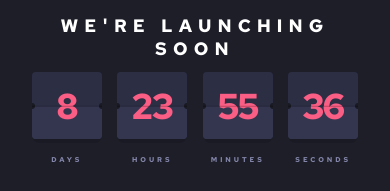
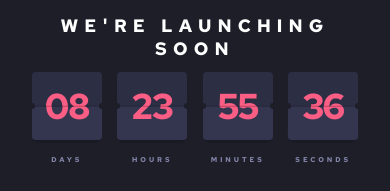
Before and after one commit to zuolizhu/countdown-timer-frontendmentor, a React (Create React App) app: page / in a window 390 px wide. Shown: the part 140-331 px from the top of the page. Built offline with nearby package versions, Linux system fonts and the light colour scheme.

Commit message:
responsive for desktop

```diff
--- a/src/components/AnimationCard.js
+++ b/src/components/AnimationCard.js
@@ -1,7 +1,7 @@
 export default function AnimationCard({ animation, number }) {
   return (
     <div className={`flip-clock__unit__flip flip-clock__unit__flip--${animation}`}>
-      <span className="t-clock">{number}</span>
+      <span className="t-clock">{number.toString().padStart(2, '0')}</span>
     </div>
   )
 }
--- a/src/components/FlipClock.js
+++ b/src/components/FlipClock.js
@@ -1,19 +1,13 @@
-import { useEffect, useState } from 'react'
 import FlipClockUnit from './FlipClockUnit'
 
 export default function FlipClock({ days, hours, minutes, seconds }) {
-  const [swapSeconds, setSwapSeconds] = useState(true)
-
-  useEffect(() => {
-    setSwapSeconds(oldSwap => !oldSwap)
-  }, [seconds])
 
   return (
     <div className="flip-clock">
       <FlipClockUnit number={days} unit={'days'} />
       <FlipClockUnit number={hours} unit={'hours'} />
       <FlipClockUnit number={minutes} unit={'minutes'} />
-      <FlipClockUnit number={seconds} swap={swapSeconds} unit={'seconds'} />
+      <FlipClockUnit number={seconds} unit={'seconds'} />
     </div>
   )
 }
--- a/src/components/FlipClockUnit.js
+++ b/src/components/FlipClockUnit.js
@@ -1,14 +1,31 @@
 import StaticCard from './StaticCard'
 import AnimationCard from './AnimationCard'
-import getCalibratedNumber from '../getCalibratedNumber'
+import getPrevNumber from '../getPrevNumber'
+import { useState, useEffect } from 'react'
 
-export default function FlipClockUnit({ number, swap = true, unit }) {
+export default function FlipClockUnit({ number, unit }) {
   const currentNumber = number
-  const previousNumber = getCalibratedNumber(number + 1, unit)
-  const number1 = swap ? previousNumber : currentNumber
-  const number2 = swap ? currentNumber : previousNumber
-  const animation1 = swap ? 'fold' : 'unfold'
-  const animation2 = swap ? 'unfold' : 'fold'
+  const previousNumber = getPrevNumber(number + 1, unit)
+  const [swap, setSwap] = useState(false)
+
+  useEffect(() => {
+    setSwap(prev => !prev)
+  }, [number])
+
+  const number1 = swap
+    ? previousNumber
+    : currentNumber;
+  const number2 = !swap
+    ? previousNumber
+    : currentNumber;
+
+  // swap animations
+  const animation1 = swap
+    ? 'fold'
+    : 'unfold';
+  const animation2 = !swap
+    ? 'fold'
+    : 'unfold';
 
   return (
     <div className="flip-clock__unit-container">
--- a/src/components/StaticCard.js
+++ b/src/components/StaticCard.js
@@ -1,7 +1,7 @@
 export default function StaticCard({ position, number }) {
   return (
     <div className={`flip-clock__unit__static flip-clock__unit__static--${position}`}>
-      <span className="t-clock">{number}</span>
+      <span className="t-clock">{number.toString().padStart(2, '0')}</span>
     </div>
   )
 }
--- a/src/getCalibratedNumber.js
+++ /dev/null
@@ -1,9 +0,0 @@
-export default function getCalibratedNumber( number, unit ) {
-  if (unit === 'hours') {
-    return number === -1 ? 23 : number
-  }
-  if (unit === 'minutes' || unit === 'seconds') {
-    return number === -1 ? 59 : number
-  }
-  return number
-}
--- /dev/null
+++ b/src/getPrevNumber.js
@@ -0,0 +1,9 @@
+export default function getPrevNumber( number, unit ) {
+  if (unit === 'hours') {
+    return number === 24 ? 0 : number
+  }
+  if (unit === 'minutes' || unit === 'seconds') {
+    return number === 60 ? 0 : number
+  }
+  return number
+}
--- a/src/styles/_flip-clock.scss
+++ b/src/styles/_flip-clock.scss
@@ -5,28 +5,39 @@
   margin: 0 auto;
   justify-items: center;
   grid-template-columns: repeat(4, 1fr);
+  @media (min-width: 768px) {
+    max-width: 68.8rem;
+  }
 
   &__unit {
     z-index: 1;
     width: 7rem;
     height: 6.7rem;
     display: block;
-    overflow: hidden;
     position: relative;
 	  perspective: 30rem;
     border-radius: .4rem;
     flex-direction: column;
     perspective-origin: 50% 50%;
     background-color: var(--color-blue-26);
+    @media (min-width: 768px) {
+      height: 14rem;
+      width: 14.8rem;
+      border-radius: .8rem;
+    }
 
     &__hole {
       top: 50%;
-      z-index: 2;
+      z-index: 11;
       width: .6rem;
       height: .6rem;
       border-radius: 50%;
       position: absolute;
-      background-color: var(--color-blue-12);
+      background-color: var(--color-blue-14);
+      @media (min-width: 768px) {
+        width: 1.2rem;
+        height: 1.2rem;
+      }
 
       &--left {
         left: 0;
@@ -42,21 +53,26 @@
     &__bar {
       left: 0;
       top: 50%;
-      z-index: 2;
+      z-index: 10;
       width: 100%;
       height: .47px;
       position: absolute;
       transform: translateY(-50%);
       background-color:  rgba(0, 0, 0, .25);
+      @media (min-width: 768px) {
+        height: 1px;
+      }
     }
 
 
 
     &__static {
+      z-index: 2;
       width: 100%;
       height: 50%;
       display: flex;
       overflow: hidden;
+      position: relative;
       justify-content: center;
 
       &--upper {
@@ -64,6 +80,11 @@
         border-top-left-radius: .4rem;
 	      border-top-right-radius: .4rem;
         background-color: rgba(0, 0, 0, .15);
+        @media (min-width: 768px) {
+          border-top-left-radius: .8rem;
+	        border-top-right-radius: .8rem;
+        }
+
         .t-clock {
           transform: translateY(50%);
         }
@@ -72,7 +93,12 @@
       &--lower {
         align-items: flex-start;
         border-bottom-left-radius: .4rem;
-		    border-bottom-right-radius: .4rem;
+        border-bottom-right-radius: .4rem;
+        @media (min-width: 768px) {
+          border-bottom-left-radius: .8rem;
+          border-bottom-right-radius: .8rem;
+        }
+
         .t-clock {
           transform: translateY(-50%);
         }
@@ -81,6 +107,7 @@
 
     &__flip {
       left: 0;
+      z-index: 5;
       width: 100%;
       height: 50%;
       display: flex;
@@ -100,6 +127,11 @@
 		    border-bottom-right-radius: .4rem;
         @include animate(unfold, var(--easeInOut), 0.6s);
 
+        @media (min-width: 768px) {
+          border-bottom-left-radius: .8rem;
+          border-bottom-right-radius: .8rem;
+        }
+
         .t-clock {
           transform: translateY(-50%);
         }
@@ -114,6 +146,11 @@
         border-top-left-radius: .4rem;
         border-top-right-radius: .4rem;
         @include animate(fold, var(--easeInOut), 0.6s);
+
+        @media (min-width: 768px) {
+          border-top-left-radius: .8rem;
+          border-top-right-radius: .8rem;
+        }
         .t-clock {
           transform: translateY(50%);
         }
@@ -128,6 +165,9 @@
     flex-direction: column;
     perspective: 30rem;
     perspective-origin: 50% 50%;
+    @media (min-width: 768px) {
+      height: 18.4rem;
+    }
   }
 
   &__unit-shadow {
@@ -139,6 +179,9 @@
     position: absolute;
     border-radius: .8rem;
     background-color: var(--color-blue-12);
+    @media (min-width: 768px) {
+      height: 15rem;
+    }
   }
 
   &__unit-name {
--- a/src/styles/_typography.scss
+++ b/src/styles/_typography.scss
@@ -34,4 +34,9 @@
   text-transform: uppercase;
   color: var(--color-blue-59);
   font-weight: var(--weight-bold);
+  @media (min-width: 768px) {
+    font-size: 1.4rem;
+    line-height: 1.8rem;
+    letter-spacing: 5.92px;
+  }
 }
```
